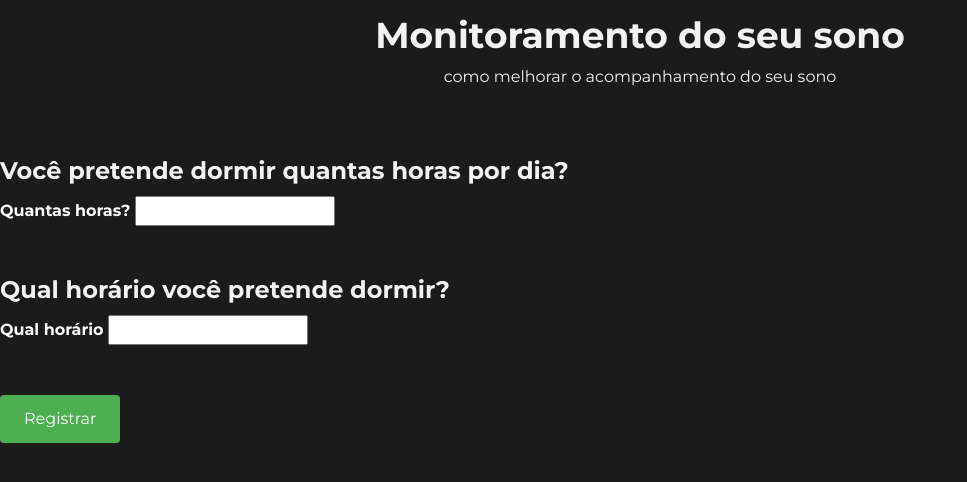
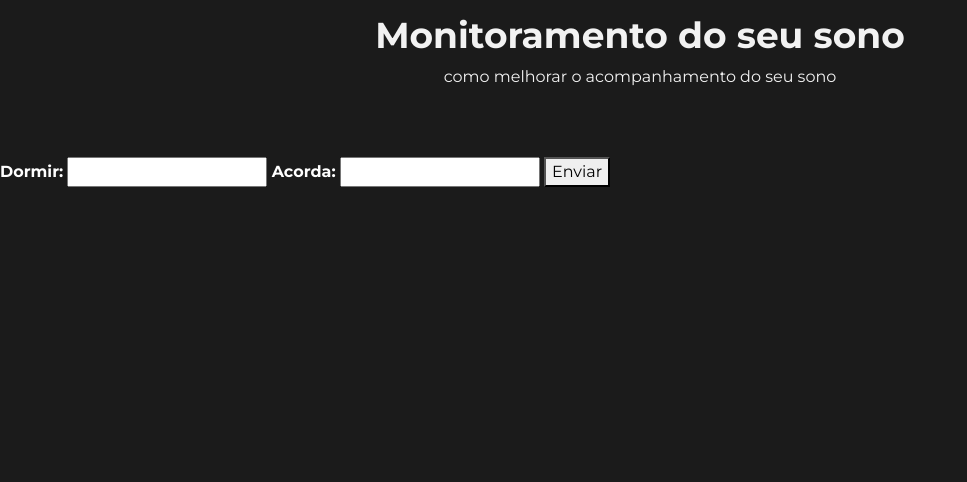
Before and after one commit to dan-albuquerque/fds-gymbro, a Django app: page /sono in a window 1280 px wide. Shown: the part 86-568 px from the top of the page, without its empty margins (0-967 px from the left). Run offline with Django 4.2, Linux system fonts and the light colour scheme; parts of the project's set-up code (start-up, migrations or seed data) failed here and were passed over; some libraries are stand-ins or nearby versions.

Commit message:
Tentando fazer a ultima historia

```diff
--- a/galeria/admin.py
+++ b/galeria/admin.py
@@ -1,8 +1,9 @@
 from django.contrib import admin
-from galeria.models import Treinos, Exercise
+from galeria.models import Treinos, Exercise, Sono
 
 admin.site.register(Treinos)
 admin.site.register(Exercise)
+admin.site.register(Sono)
 
 class ListandoTreinos(admin.ModelAdmin):
     list_display = ('id', 'nome_treino', 'legenda')
--- a/galeria/models.py
+++ b/galeria/models.py
@@ -25,3 +25,7 @@ class Exercise(models.Model):
 
     def __str__(self):
         return self.name
+
+class Sono(models.Model):
+    dormiu = models.IntegerField(default=2)
+    acordou = models.IntegerField(default=2)
--- a/galeria/views.py
+++ b/galeria/views.py
@@ -1,7 +1,7 @@
 from django.shortcuts import render, get_object_or_404, redirect
 from django.contrib.auth import login, authenticate
 from django.contrib.auth.forms import UserCreationForm
-from galeria.models import Treinos, Exercise
+from galeria.models import Treinos, Exercise, Sono
 from .forms import RegisterForm
 
 # Create your views here.
@@ -70,5 +70,18 @@ def treino_selecionado2(request, option):
     }
 
     return render(request, 'galeria/treino_selecionado2.html', context)
+
 def home(request):
     return render(request, 'galeria/home.html')
+
+
+
+def sono_selecionado(request):
+    sono = Sono.objects.get(pk=1)
+    if request.method == 'POST':
+        dormiu = request.POST.get('dormiu')
+        acordou = request.POST.get('acordou')
+        sono.dormiu = dormiu
+        sono.acordou = acordou
+        sono.save()
+    return render(request, 'galeria/sono.html', {'sono': sono})
--- a/templates/galeria/sono.html
+++ b/templates/galeria/sono.html
@@ -46,32 +46,25 @@ label {
 
 </style>
 
-<head>
+
   <title>monitorar sono</title>
-</head>
-<body>
+
   <div style="text-align: center;">
       <h1>Monitoramento do seu sono</h1>
       <p class="subtitulo">como melhorar o acompanhamento do seu sono</p>
   </div>
   <br>
   <br>
-    <div>
-        <h2>Você pretende dormir quantas horas por dia?</h2>
-        <label for="tempo_sono">Quantas horas?</label>
-        <input type="text" id="tempo_sono" name="tempo_sono">
-    </div>
-    <br>
-    <br>
-    <div>
-        <h2>Qual horário você pretende dormir?</h2>
-        <label for="hora_dormir">Qual horário</label>
-        <input type="text" id="hora_dormir" name="hora_dormir">
-    </div>
-    <br>
-    <br>
-    <div>
-        <a href="{% url 'sono2' %}" class="botao">Registrar</a>
-    </div>
-</body>
+  <form method="POST">
+    {% csrf_token %}
+    <label for="dormiu">Dormir: </label>
+    <input id="dormiu" type="number" name="dormiu" value="{{ sono.dormiu }}">
+    <label for="acordou">Acorda: </label>
+    <input id="acordou" type="number" name="acordou" value="{{ sono.acordou }}">
+    <button type="submit">Enviar</button>
+  </form>
+
+
+
+
 {% endblock %}
```
Also changed, not shown: db.sqlite3, galeria/migrations/0005_sono.py (added). Lines whose indentation alone changed are shown as unchanged.
